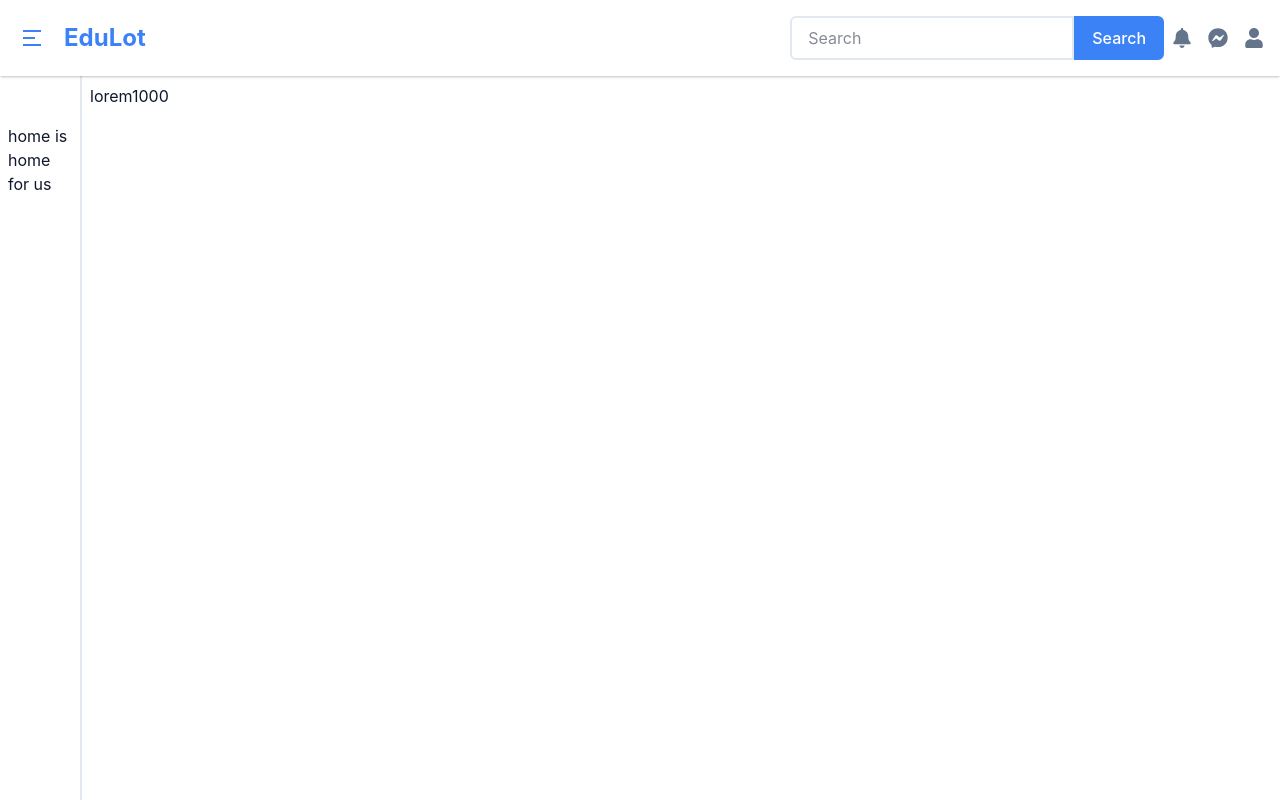
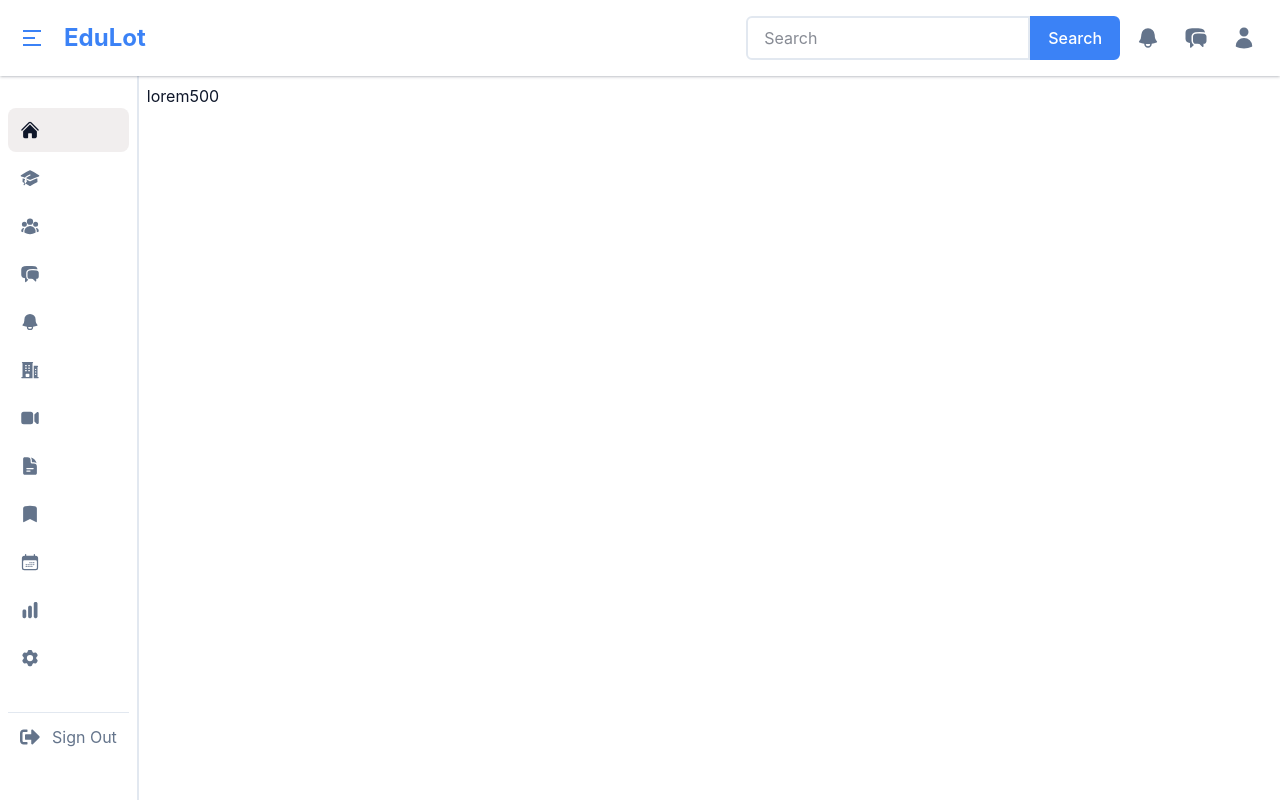
Before and after one commit to momarfaruksiam/edulot, a React app in the folder FrontEnd/: page / in a window 1280 px wide. Built offline with nearby package versions, Linux system fonts and the light colour scheme; the HTML template or start-up script is replaced by a standard one.

Commit message:
navigation completed

```diff
--- a/FrontEnd/src/components/Footer.jsx
+++ /dev/null
@@ -1,7 +0,0 @@
-import React from 'react'
-
-export default function Footer() {
-    return (
-        <div>Footer</div>
-    )
-}
--- a/FrontEnd/src/components/LowerNav.jsx
+++ b/FrontEnd/src/components/LowerNav.jsx
@@ -1,19 +1,47 @@
 import React from 'react'
-
-import { FaChalkboardTeacher, FaHome, FaUserFriends } from 'react-icons/fa'
-import { BiSolidInstitution } from "react-icons/bi";
-import { HiOutlineStatusOnline } from "react-icons/hi";
-import { CgNotes } from "react-icons/cg";
+import { Link, useLocation } from 'react-router'
+import {
+    HiHome,
+    HiUserGroup,
+    HiAcademicCap,
+    HiBuildingOffice2,
+    HiVideoCamera,
+    HiDocumentText,
+} from 'react-icons/hi2'
 
 export default function LowerNav() {
+    const menu = [
+        { link: '/', title: 'Home', icon: <HiHome /> },
+        { link: '/connections', title: 'Connections', icon: <HiUserGroup /> },
+        { link: '/courses', title: 'Courses', icon: <HiAcademicCap /> },
+        { link: '/institutions', title: 'Institutions', icon: <HiBuildingOffice2 /> },
+        { link: '/live-class', title: 'Live Class', icon: <HiVideoCamera /> },
+        { link: '/notes', title: 'Notes', icon: <HiDocumentText /> },
+    ]
+
+    const location = useLocation()
+
+
     return (
         <>
-            <li><FaHome /></li>
-            <li><FaUserFriends /></li>
-            <li><FaChalkboardTeacher /></li>
-            <li><BiSolidInstitution /></li>
-            <li><HiOutlineStatusOnline /></li>
-            <li><CgNotes /></li>
+            {menu.map((item) => {
+                const isActive = location.pathname === item.link
+
+                return (
+                    <li key={item.link}>
+                        <Link
+                            to={item.link}
+                            title={item.title}
+                            className={`block rounded-lg p-2 whitespace-nowrap text-2xl transition-colors ${isActive
+                                ? 'bg-card text-text'
+                                : 'text-subtext hover:bg-card hover:text-text'
+                                }`}
+                        >
+                            {item.icon}
+                        </Link>
+                    </li>
+                )
+            })}
         </>
     )
 }
--- a/FrontEnd/src/components/Nav.jsx
+++ b/FrontEnd/src/components/Nav.jsx
@@ -1,12 +1,29 @@
 import React, { useState } from 'react'
 import Search from './Search'
-import { FaBell, FaFacebookMessenger, FaSearch, FaUser } from "react-icons/fa";
+import { FaSearch, FaUser } from "react-icons/fa";
 import { RxCross1 } from "react-icons/rx";
 import { RiMenu2Fill } from "react-icons/ri";
-
+import { Link, useLocation } from 'react-router'
+import {
+    HiChatBubbleLeftRight,
+    HiBell,
+    HiUser,
+} from 'react-icons/hi2'
 
 export default function Nav({ setOpenMenu, openMenu }) {
     const [openSearch, setOpenSearch] = useState(false)
+
+
+    const menu = [
+        { link: '/notifications', title: 'Notifications', icon: <HiBell /> },
+        { link: '/messages', title: 'Messages', icon: <HiChatBubbleLeftRight /> },
+        { link: '/profile', title: 'Profile', icon: <HiUser /> },
+
+    ]
+
+    const location = useLocation()
+
+
     return (
         <header className='bg-bg p-4 w-full shadow shadow-text/20 select-none z-10'>
             <nav className='flex justify-between items-center flex-wrap gap-2 w-full'>
@@ -25,17 +42,32 @@ export default function Nav({ setOpenMenu, openMenu }) {
                 </div>
 
                 <ul
-                    className='flex items-center text-xl gap-4 font-medium text-subtext
+                    className='flex items-center text-xl gap-2 font-medium text-subtext
                 order-2
                 md:order-3'>
                     <li
-                        className='md:hidden'
+                        className='md:hidden block rounded-lg p-2 text-subtext hover:bg-card hover:text-text whitespace-nowrap'
                         onClick={() => setOpenSearch(!openSearch)}>
                         {openSearch ? <RxCross1 /> : <FaSearch />}
                     </li>
-                    <li><FaBell /></li>
-                    <li><FaFacebookMessenger /></li>
-                    <li><FaUser /></li>
+                    {menu.map((item) => {
+                        const isActive = location.pathname === item.link
+
+                        return (
+                            <li key={item.link}>
+                                <Link
+                                    to={item.link}
+                                    title={item.title}
+                                    className={`block rounded-lg p-2 whitespace-nowrap text-2xl transition-colors ${isActive
+                                            ? 'bg-card text-text'
+                                            : 'text-subtext hover:bg-card hover:text-text'
+                                        }`}
+                                >
+                                    {item.icon}
+                                </Link>
+                            </li>
+                        )
+                    })}
                 </ul>
 
             </nav>
--- a/FrontEnd/src/components/SideNav.jsx
+++ b/FrontEnd/src/components/SideNav.jsx
@@ -1,16 +1,98 @@
-import React, { useState } from 'react'
-import { RiMenu2Fill } from 'react-icons/ri'
+import React, { useState, useEffect } from 'react'
+import { Link, useLocation } from 'react-router'
+import {
+    HiHome,
+    HiUserGroup,
+    HiAcademicCap,
+    HiBuildingOffice2,
+    HiVideoCamera,
+    HiDocumentText,
+    HiBookmark,
+    HiChatBubbleLeftRight,
+    HiBell,
+    HiCalendarDays,
+    HiChartBar,
+    HiCog6Tooth
+} from 'react-icons/hi2'
+import { FaSignOutAlt } from 'react-icons/fa'
 
 export default function SideNav({ openMenu }) {
+    const [isScrolled, setIsScrolled] = useState(false)
+
+    useEffect(() => {
+        const handleScroll = () => {
+            if (window.scrollY > 0) {
+                setIsScrolled(true)
+            } else {
+                setIsScrolled(false)
+            }
+        }
+
+        window.addEventListener('scroll', handleScroll, { passive: true })
+
+        // Initial check in case page starts scrolled
+        handleScroll()
+
+        return () => window.removeEventListener('scroll', handleScroll)
+    }, [])
+
+    const menu = [
+        { link: '/', title: 'Home', icon: <HiHome /> },
+        { link: '/courses', title: 'Courses', icon: <HiAcademicCap /> },
+        { link: '/connections', title: 'Connections', icon: <HiUserGroup /> },
+        { link: '/messages', title: 'Messages', icon: <HiChatBubbleLeftRight /> },
+        { link: '/notifications', title: 'Notifications', icon: <HiBell /> },
+        { link: '/institutions', title: 'Institutions', icon: <HiBuildingOffice2 /> },
+        { link: '/live-class', title: 'Live Class', icon: <HiVideoCamera /> },
+        { link: '/notes', title: 'Notes', icon: <HiDocumentText /> },
+        { link: '/saved', title: 'Saved', icon: <HiBookmark /> },
+        { link: '/schedule', title: 'Schedule', icon: <HiCalendarDays /> },
+        { link: '/analytics', title: 'Analytics', icon: <HiChartBar /> },
+        { link: '/settings', title: 'Settings', icon: <HiCog6Tooth /> },
+    ]
+
+    const location = useLocation()
+
+
     return (
         <div
-            className={`bg-bg overflow-hidden z-8 flex flex-col gap-2
-                max-h-[calc(100vh-120px)] md:max-h-[calc(100vh-80px)]
-            ${openMenu ? 'max-w-60 p-2' : 'max-w-0 p-0 md:max-w-20 md:p-2'}
-            `}>
-            <div className='mt-10 overflow-y-auto overflow-x-hidden flex-1'>
-                <ul>
-                    <li>home is home for us</li>
+            className={`sticky top-0 overflow-hidden
+            ${isScrolled
+                    ? 'h-dvh'
+                    : 'max-h-[calc(100dvh-140px)] md:max-h-[calc(100dvh-100px)]'
+                }
+            ${openMenu ? 'max-w-60 p-2 pt-8' : 'max-w-0 p-0'}
+            md:max-w-60 md:p-2 md:pt-8`}
+        >
+            <div className="h-full w-full overflow-y-auto">
+                <ul className="space-y-1">
+                    {menu.map((item) => {
+                        const isActive = location.pathname === item.link
+
+                        return (
+                            <li key={item.link}>
+                                <Link
+                                    to={item.link}
+                                    title={item.title}
+                                    className={`flex items-center gap-3 p-3 rounded-lg text-subtext hover:bg-card hover:text-text whitespace-nowrap ${isActive
+                                        ? 'bg-card text-text'
+                                        : 'text-subtext hover:bg-card hover:text-text'
+                                        }`}
+                                >
+                                    <span className="text-xl">{item.icon}</span>
+                                    <span className={`${openMenu ? 'block' : 'hidden'}`}>
+                                        {item.title}
+                                    </span>
+                                </Link>
+                            </li>
+                        )
+                    })}
+                    <li className={`flex items-center gap-3 p-3 mt-8 border-t border-border text-subtext hover:bg-card hover:text-text whitespace-nowrap}`}>
+                        <span className="text-xl"><FaSignOutAlt /></span>
+                        <span >
+                            Sign Out
+                        </span>
+                    </li>
                 </ul>
             </div>
         </div>
--- a/FrontEnd/src/layouts/Layout.jsx
+++ b/FrontEnd/src/layouts/Layout.jsx
@@ -1,32 +1,53 @@
-import React, { useState } from 'react'
+import React, { useState, useEffect } from 'react'
 import { Outlet } from 'react-router'
 import Nav from '../components/Nav'
-import Footer from '../components/Footer'
 import LowerNav from '../components/LowerNav'
 import SideNav from '../components/SideNav'
 
 export default function Layout() {
     const [openMenu, setOpenMenu] = useState(false)
+    const [showLowerNav, setShowLowerNav] = useState(true)
+
+    useEffect(() => {
+        let lastScrollY = window.scrollY
+
+        const handleScroll = () => {
+            const currentScrollY = window.scrollY
+
+            // Hide when scrolling down, show when scrolling up
+            if (currentScrollY > lastScrollY && currentScrollY > 50) {
+                setShowLowerNav(false)
+            } else {
+                setShowLowerNav(true)
+            }
+
+            lastScrollY = currentScrollY
+        }
+
+        window.addEventListener('scroll', handleScroll, { passive: true })
+
+        return () => window.removeEventListener('scroll', handleScroll)
+    }, [])
+
     return (
         <div className='min-h-dvh flex flex-col justify-between'>
 
             <Nav setOpenMenu={setOpenMenu} openMenu={openMenu} />
 
-            <div className='flex-1 flex'>
+            <div className='relative flex-1 flex'>
                 <SideNav openMenu={openMenu} />
-                <div className='relative border-l-2 border-border p-2'>
+                <div className='relative border-l-2 border-border p-2 flex-1'>
                     <Outlet />
                 </div>
             </div>
 
             <ul
-                className="flex items-center justify-center gap-6 text-2xl font-medium text-subtext select-none bg-bg z-9
-
+                className={`flex items-center justify-center gap-4 text-2xl font-medium text-subtext select-none bg-bg z-10
                 shadow-[0_-4px_6px_-1px_color-mix(in_srgb,var(--color-text)_20%,transparent)]
-
-                sticky bottom-0 left-0 w-full p-4
-
-                md:hidden">
+                fixed bottom-0 left-0 w-full p-2 md:hidden
+                transition-transform duration-300 ease-in-out
+                ${showLowerNav ? 'translate-y-0' : 'translate-y-full'}`}
+            >
                 <LowerNav />
             </ul>
         </div>
--- a/FrontEnd/src/pages/Home.jsx
+++ b/FrontEnd/src/pages/Home.jsx
@@ -3,7 +3,7 @@ import React from 'react'
 export default function Home() {
     return (
         <div className=''>
-            lorem1000
+            lorem500
         </div>
     )
 }
```
